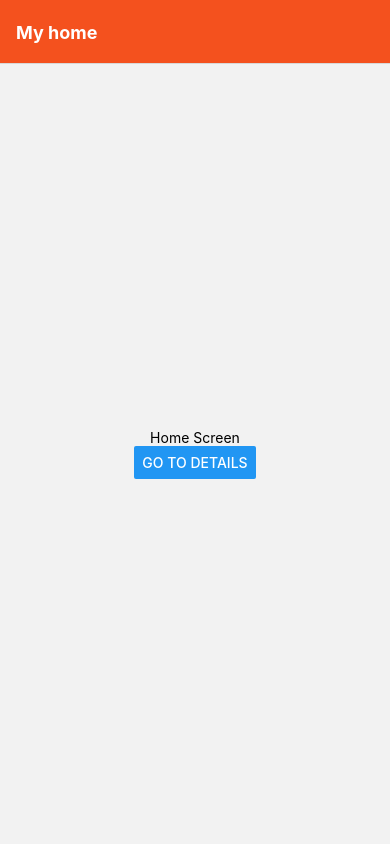
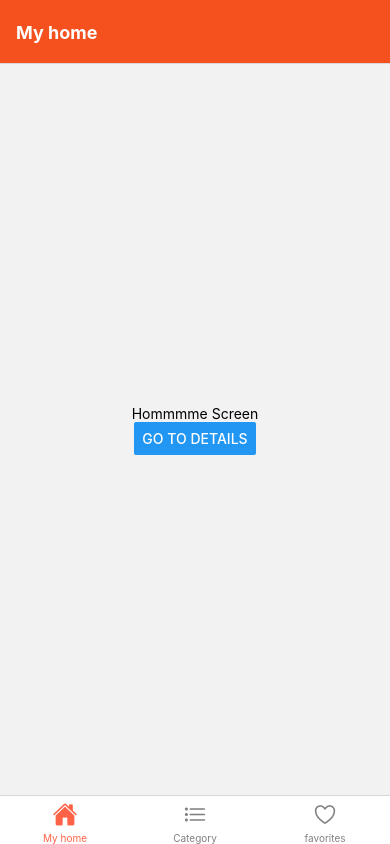
Before and after one commit to MaevaMerveille/Cocktails, a React Native app in the folder CocktailApp/: screen / in a window 390 px wide. Built offline with nearby package versions, Linux system fonts and the light colour scheme.

Commit message:
debut icons

```diff
--- a/CocktailApp/App.js
+++ b/CocktailApp/App.js
@@ -2,11 +2,15 @@ import { StatusBar } from 'expo-status-bar';
 import { StyleSheet, Text, View, Button } from 'react-native';
 import { NavigationContainer } from '@react-navigation/native';
 import { createNativeStackNavigator } from '@react-navigation/native-stack';
+import { createBottomTabNavigator } from '@react-navigation/bottom-tabs';
+import { Ionicons } from '@expo/vector-icons';
+
+
 
 function HomeScreen({ navigation }) {
   return (
     <View style={{ flex: 1, alignItems: 'center', justifyContent: 'center' }}>
-      <Text>Home Screen</Text>
+      <Text>Hommmme Screen</Text>
       <Button
         title="Go to Details"
         onPress={() => {
@@ -20,6 +24,8 @@ function HomeScreen({ navigation }) {
     </View>
   );
 }
+
+
 
 function DetailsScreen({ route, navigation }) {
   /* 2. Get the param */
@@ -42,28 +48,48 @@ function DetailsScreen({ route, navigation }) {
     </View>
   );
 }
-function StackScreen() {
+
+const Stack = createNativeStackNavigator();
+
+function MainHomeScreen() {
   return (
-    <Stack.Navigator>
+    // <View style={{ flex: 1, justifyContent: 'center', alignItems: 'center' }}>
+      <>
+      <Stack.Navigator initialRouteName='Home'>
       <Stack.Screen
         name="Home"
         component={HomeScreen}
-        options={{ title: 'My home' }}
+        options={{ headerShown: false }} // Désactiver l'affichage du header
       />
+        <Stack.Screen name="Details" component={DetailsScreen}  initialParams={{ itemId: 42 }}/>
       </Stack.Navigator>
+      </>
+    /* </View> */  );
+}
+
+function CategoryScreen() {
+  return (
+    <View style={{ flex: 1, justifyContent: 'center', alignItems: 'center' }}>
+      <Text>category!</Text>
+    </View>
   );
 }
-const Stack = createNativeStackNavigator();
+
+function FavoritesScreen() {
+  return (
+    <View style={{ flex: 1, justifyContent: 'center', alignItems: 'center' }}>
+      <Text>Favorites!</Text>
+    </View>
+  );
+}
+
+const Tab = createBottomTabNavigator();
 
 export default function App() {
   return (
     <NavigationContainer>
-      <Stack.Navigator initialRouteName="Home">
-      <Stack.Screen
-        name="Home"
-        component={HomeScreen}
-        options={{
-          title: 'My home',
+      <Tab.Navigator
+            screenOptions={({ route}) => ({
               headerStyle: {
                 backgroundColor: '#f4511e',
               },
@@ -71,10 +97,31 @@ export default function App() {
               headerTitleStyle: {
                 fontWeight: 'bold',
               },
+              tabBarIcon: ({ focused, color, size }) => {
+                let iconName;
+
+                if (route.name === 'MainHome') {
+                  iconName = focused ? 'home' : 'home-outline';
+                } else if (route.name === 'Category') {
+                  iconName = focused ? 'list' : 'list-outline';
+                } else if (route.name === 'favorites') {
+                  iconName = focused ? 'heart' : 'heart-outline';
+                }
+
+                return <Ionicons name={iconName} size={size} color={color} />;
+              },
+
+            })}
+            tabBarOptions={{
+              activeTintColor: 'tomato',
+              inactiveTintColor: 'gray',
             }}
-      />
-        <Stack.Screen name="Details" component={DetailsScreen}  initialParams={{ itemId: 42 }}/>
-      </Stack.Navigator>
+      >
+        <Tab.Screen name="MainHome" component={MainHomeScreen}  options={{ title: 'My home' }}/>
+        <Tab.Screen name="Category" component={CategoryScreen} options={{ title: 'Category' }} />
+        <Tab.Screen name="favorites" component={FavoritesScreen} options={{ title: 'favorites' }} />
+      </Tab.Navigator>
+
     </NavigationContainer>
   );
 }
--- a/CocktailApp/package.json
+++ b/CocktailApp/package.json
@@ -9,7 +9,9 @@
     "web": "expo start --web"
   },
   "dependencies": {
+    "@expo/vector-icons": "^14.0.0",
     "@expo/webpack-config": "~19.0.1",
+    "@react-navigation/bottom-tabs": "^6.5.12",
     "@react-navigation/native": "^6.1.10",
     "@react-navigation/native-stack": "^6.9.18",
     "expo": "~50.0.6",
```
Also changed, not shown: 1 other file (tests, documents, lock files or other folders). Lines whose indentation alone changed are shown as unchanged.
